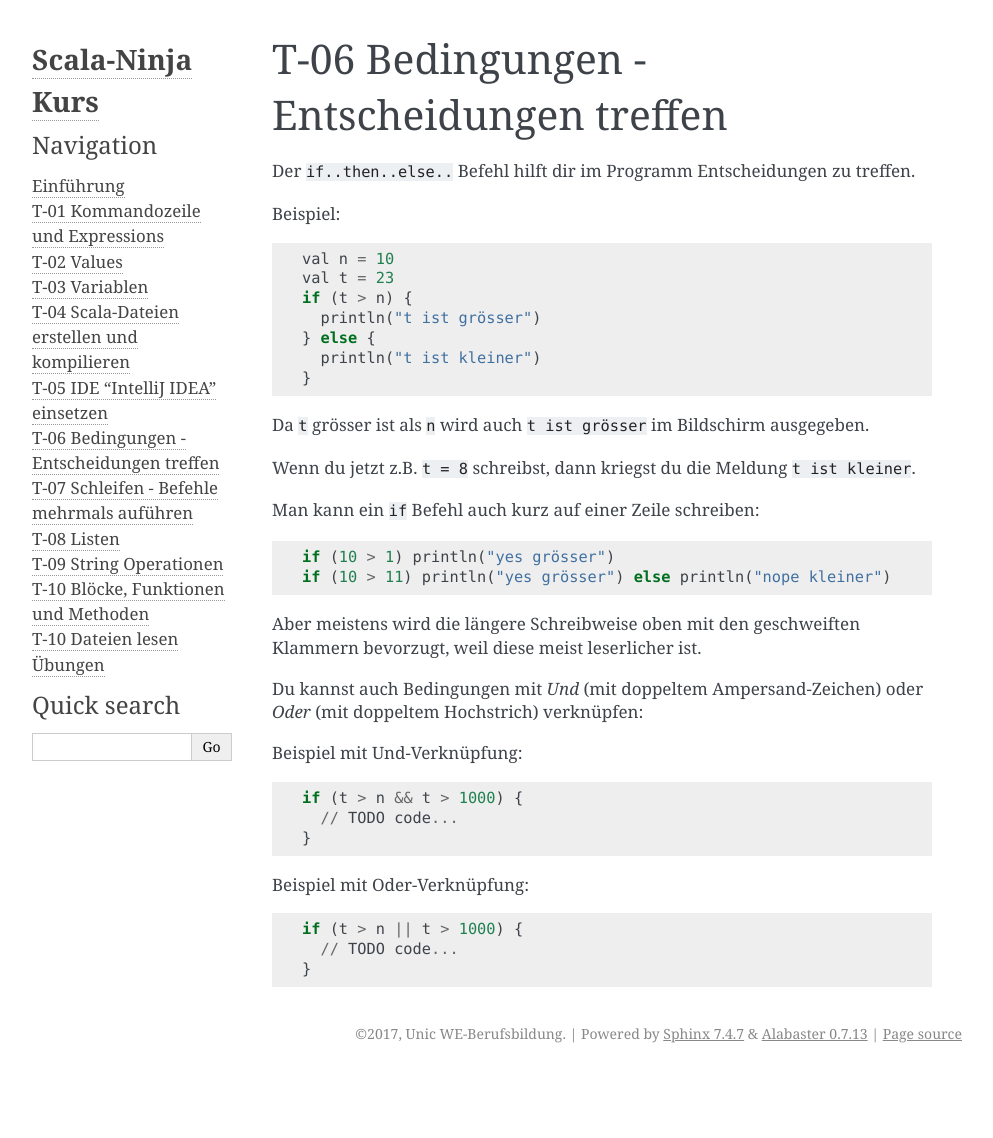
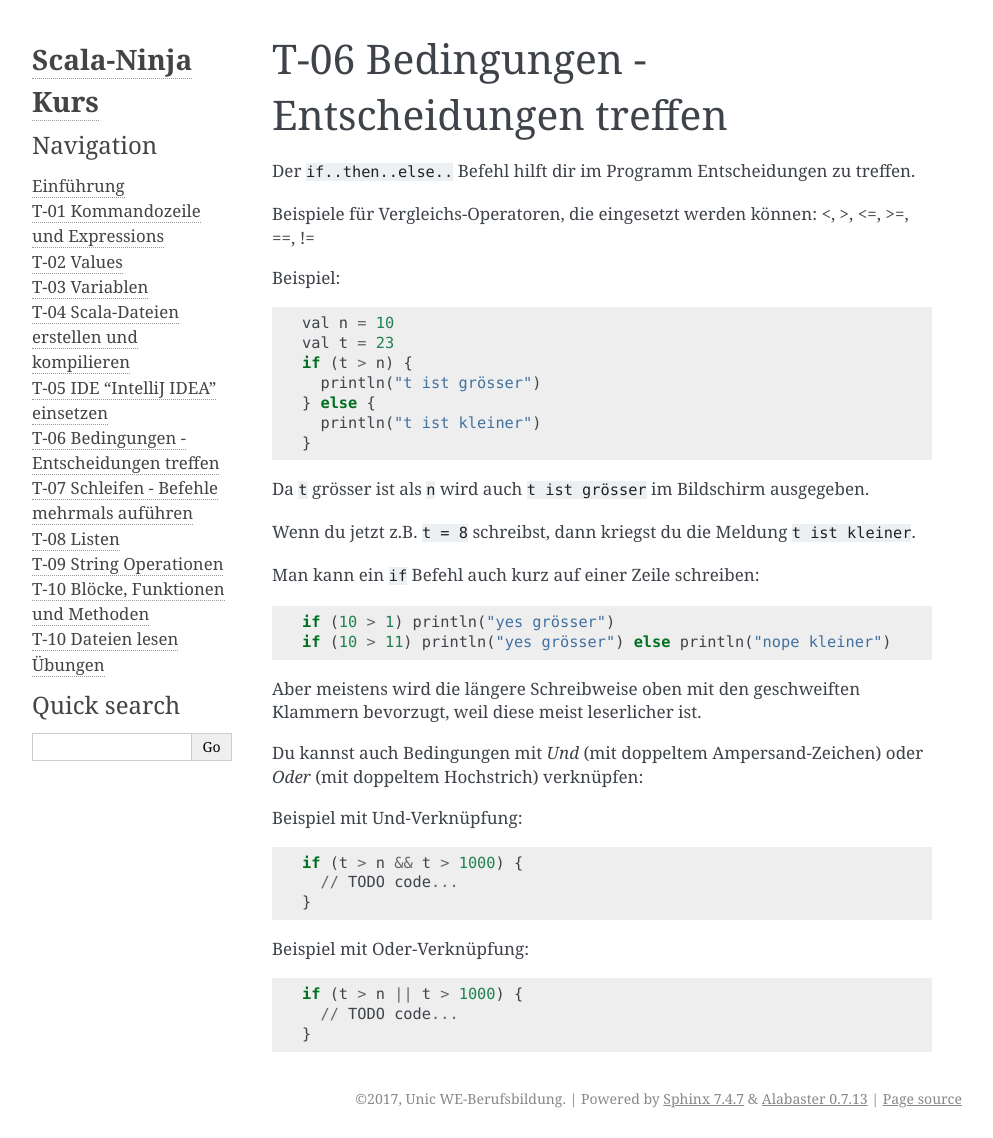
Before and after one commit to unic/scala-ninja-course, a Sphinx documentation site: the page built from source/Tutorial-06/index.rst, in a window 1280 px wide. Shown: the whole page, without its empty margins (148-1141 px from the left). Built offline with Sphinx 7.4.7, drawn with Linux system fonts in a browser that asks for light colours; before the commit the page ends 1073 px from its top, so only the background shows below that.

Commit message:
Add more examples for comparison operators

```diff
--- a/source/Tutorial-06/index.rst
+++ b/source/Tutorial-06/index.rst
@@ -2,6 +2,9 @@ T-06 Bedingungen - Entscheidungen treffen
 =========================================
 
 Der ``if..then..else..`` Befehl hilft dir im Programm Entscheidungen zu treffen.
+
+Beispiele für Vergleichs-Operatoren, die eingesetzt werden können:
+<, >, <=, >=, ==, !=
 
 Beispiel:
 
```
